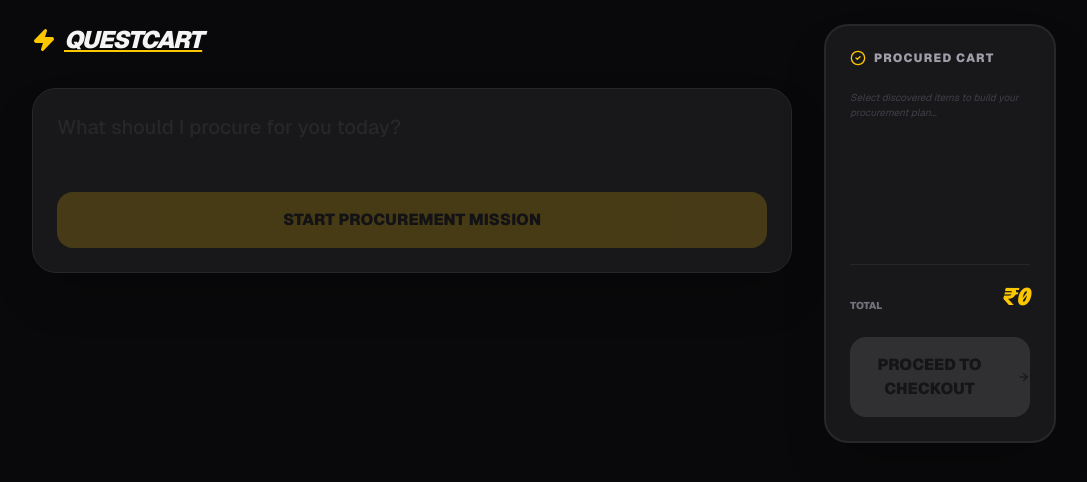
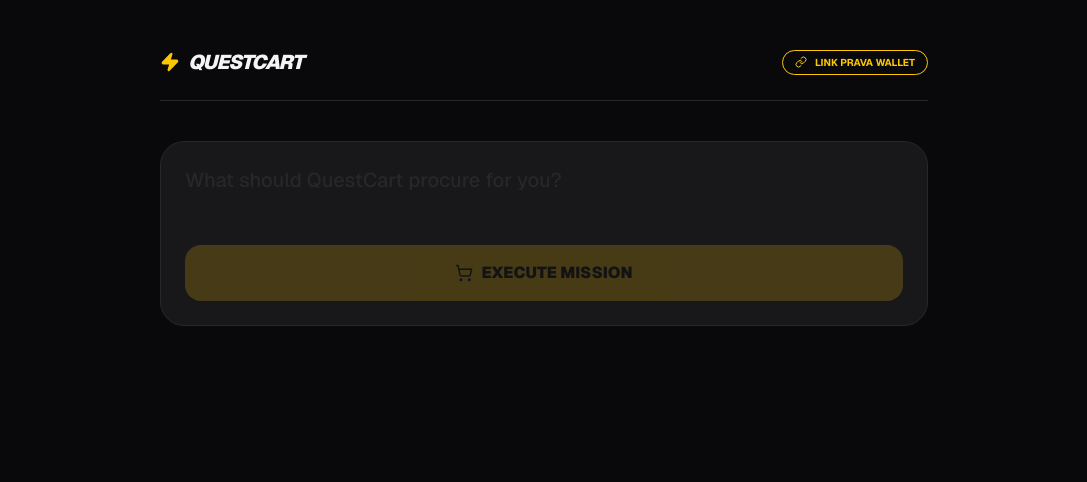
Before and after one commit to Mahatma0Gandhi/QuestCart, a Next.js app: page / in a window 1280 px wide. Shown: the top 482 px of the page, without its empty margins (96-1183 px from the left). Built offline with nearby package versions, Linux system fonts and the light colour scheme.

Commit message:
trying to get mcp to work 2

```diff
--- /dev/null
+++ b/app/api/auth/callback/route.ts
@@ -0,0 +1,14 @@
+import { NextResponse } from "next/server";
+import { cookies } from "next/headers";
+
+export async function GET(req: Request) {
+  const { searchParams } = new URL(req.url);
+  const token = searchParams.get("access_token"); // Prava sends the token here
+
+  if (token) {
+    const cookieStore = await cookies();
+    cookieStore.set("prava_token", token, { httpOnly: true, secure: true });
+  }
+
+  return NextResponse.redirect("/"); // Go back to the dashboard
+}
--- a/app/page.tsx
+++ b/app/page.tsx
@@ -1,22 +1,34 @@
 "use client";
 
-import { useState } from "react";
-import { Loader2, Zap, ShoppingBag, Globe, Target, CheckCircle2, ArrowRight } from "lucide-react";
+import { useState, useEffect } from "react";
+import { Loader2, Zap, ShoppingBag, Globe, Link, CheckCircle2, ShoppingCart } from "lucide-react";
 
 export default function QuestCart() {
   const [goal, setGoal] = useState("");
   const [status, setStatus] = useState<"idle" | "planning" | "discovering" | "done">("idle");
   const [items, setItems] = useState<any[]>([]);
-  const [cart, setCart] = useState<any[]>([]);
+  const [mission, setMission] = useState("");
+  const [error, setError] = useState<string | null>(null);
+  const [hasToken, setHasToken] = useState(false);
+
+  // Check if we are connected to Prava
+  useEffect(() => {
+    const token = document.cookie.includes("prava_token");
+    setHasToken(token);
+  }, []);
 
   const startQuest = async () => {
-    if (!goal) return;
+    if (!hasToken) {
+      window.location.href = "/api/auth/prava";
+      return;
+    }
+
+    setError(null);
     setItems([]);
-    setCart([]);
     setStatus("planning");
 
     try {
-      // 1. PLANNING MODALITY
+      // 1. PLANNING
       const planRes = await fetch("/api/plan", {
         method: "POST",
         body: JSON.stringify({ message: goal }),
@@ -24,145 +36,121 @@ export default function QuestCart() {
       const planData = await planRes.json();
       const planItems = planData.procurement_plan || [];
 
+      setMission(planData.mission || "Procurement Quest");
       setItems(planItems.map((i: any) => ({ ...i, results: null })));
       setStatus("discovering");
 
-      // 2. COMMERCE DISCOVERY MODALITY (MCP BRIDGE)
+      // 2. INCREMENTAL MCP DISCOVERY
       for (const item of planItems) {
         const discRes = await fetch("/api/discover", {
           method: "POST",
           body: JSON.stringify({ item }),
         });
+
+        if (discRes.status === 401) {
+            setError("Session expired. Please reconnect your wallet.");
+            setHasToken(false);
+            setStatus("idle");
+            return;
+        }
+
         const discData = await discRes.json();
-
         setItems(prev => prev.map(p =>
-          p.id === item.id ? { ...p, results: discData.results } : p
+          p.id === item.id ? { ...p, results: discData.results || [] } : p
         ));
       }
       setStatus("done");
-    } catch (e) {
+    } catch (err) {
+      setError("Execution failed. Ensure your API keys are set.");
       setStatus("idle");
     }
   };
 
-  const addToCart = (category: string, product: any) => {
-    setCart(prev => [...prev.filter(i => i.category !== category), { category, ...product }]);
-  };
+  return (
+    <main className="min-h-screen bg-zinc-950 text-zinc-100 p-6 md:p-12 font-sans">
+      <div className="max-w-3xl mx-auto space-y-10">
 
-  return (
-    <main className="min-h-screen bg-zinc-950 text-zinc-100 p-6 font-sans">
-      <div className="max-w-5xl mx-auto grid grid-cols-1 lg:grid-cols-4 gap-8">
+        <header className="flex justify-between items-center border-b border-zinc-800 pb-6">
+          <div className="flex items-center gap-2">
+            <Zap size={20} className="text-yellow-400 fill-yellow-400" />
+            <h1 className="text-xl font-black tracking-tighter italic uppercase">QuestCart</h1>
+          </div>
 
-        {/* LEFT: Quest Engine */}
-        <div className="lg:col-span-3 space-y-8">
-          <header className="flex items-center gap-2">
-            <Zap size={24} className="text-yellow-400 fill-yellow-400" />
-            <h1 className="text-2xl font-black tracking-tighter italic uppercase underline decoration-yellow-400">QuestCart</h1>
+          <button
+            onClick={() => window.location.href = "/api/auth/prava"}
+            className={`text-[10px] font-bold px-3 py-1 rounded-full border flex items-center gap-2 transition-all ${
+              hasToken ? "border-green-500/50 text-green-500" : "border-yellow-400 text-yellow-400 hover:bg-yellow-400 hover:text-black"
+            }`}
+          >
+            {hasToken ? <CheckCircle2 size={12}/> : <Link size={12}/>}
+            {hasToken ? "WALLET LINKED" : "LINK PRAVA WALLET"}
+          </button>
         </header>
 
-          <div className="bg-zinc-900 border border-zinc-800 p-6 rounded-3xl shadow-2xl">
+        <div className="bg-zinc-900 border border-zinc-800 p-6 rounded-3xl">
           <textarea
             className="w-full bg-transparent text-xl outline-none resize-none placeholder:text-zinc-800 font-medium"
-              placeholder="What should I procure for you today?"
+            placeholder="What should QuestCart procure for you?"
             rows={2}
             value={goal}
             onChange={(e) => setGoal(e.target.value)}
-              disabled={status !== "idle"}
           />
           <button
             onClick={startQuest}
             disabled={status !== "idle" || !goal}
-              className="mt-4 w-full bg-yellow-400 text-black font-black py-4 rounded-2xl flex items-center justify-center gap-2 hover:bg-white transition-all disabled:opacity-20"
+            className="mt-4 w-full bg-yellow-400 text-black font-black py-4 rounded-2xl flex items-center justify-center gap-2 disabled:opacity-20 transition-all"
           >
-              {status === "idle" ? "START PROCUREMENT MISSION" : <Loader2 className="animate-spin" />}
+            {status === "idle" ? <><ShoppingCart size={18}/> EXECUTE MISSION</> : <Loader2 className="animate-spin" />}
           </button>
         </div>
 
-          <div className="grid grid-cols-1 md:grid-cols-2 gap-4">
+        {error && (
+          <div className="bg-red-500/10 border border-red-500/20 p-4 rounded-xl text-red-400 text-xs font-mono">
+            {error}
+          </div>
+        )}
+
+        <div className="space-y-6 pb-20">
           {items.map((item, idx) => (
-              <div key={idx} className="bg-zinc-900/40 border border-zinc-800 rounded-3xl p-5 space-y-4 flex flex-col">
-                <div className="flex justify-between items-start">
+            <div key={item.id || idx} className="bg-zinc-900/30 border border-zinc-800 rounded-3xl overflow-hidden">
+              <div className="p-4 bg-zinc-900/50 border-b border-zinc-800 flex justify-between items-center">
                 <div>
-                    <h3 className="text-[10px] font-bold text-zinc-500 uppercase tracking-[0.2em]">{item.category}</h3>
-                    <p className="text-sm font-bold text-zinc-300">{item.search_queries?.[0]}</p>
+                  <h3 className="text-[10px] font-bold text-zinc-500 uppercase tracking-widest">{item.category}</h3>
+                  <p className="text-sm font-bold text-zinc-200">{item.search_queries?.[0]}</p>
                 </div>
-                  <span className="text-[10px] font-mono text-zinc-600">₹{item.target_budget}</span>
+                <p className="text-sm font-mono text-white">₹{item.target_budget?.toLocaleString()}</p>
               </div>
 
-                <div className="flex-1 space-y-2">
+              <div className="p-4 space-y-2">
                 {item.results === null ? (
-                    <div className="flex items-center gap-3 py-6 justify-center text-zinc-700">
-                      <Loader2 size={16} className="animate-spin" />
+                  <div className="flex items-center justify-center py-6 gap-3 text-zinc-700">
+                    <Loader2 size={14} className="animate-spin" />
                     <span className="text-[10px] font-mono uppercase tracking-widest">MCP Discovery...</span>
                   </div>
-                  ) : item.results?.length > 0 ? (
-                    item.results.map((prod: any, pIdx: number) => {
-                      const isSelected = cart.find(c => c.product_id === prod.product_id);
-                      return (
-                        <div
-                          key={pIdx}
-                          onClick={() => addToCart(item.category, prod)}
-                          className={`cursor-pointer p-3 rounded-xl border transition-all flex justify-between items-center ${
-                            isSelected ? 'border-yellow-400 bg-yellow-400/5' : 'border-zinc-800 bg-zinc-950 hover:border-zinc-700'
-                          }`}
-                        >
+                ) : item.results && item.results.length > 0 ? (
+                  item.results.map((prod: any, pIdx: number) => (
+                    <div key={pIdx} className="bg-zinc-950 p-3 rounded-xl border border-zinc-800 flex justify-between items-center hover:border-yellow-400/30 transition-all">
                       <div className="flex items-center gap-3">
-                            <ShoppingBag className={isSelected ? 'text-yellow-400' : 'text-zinc-600'} size={14} />
+                        <ShoppingBag size={14} className="text-zinc-600" />
                         <div>
-                              <p className="text-[11px] font-bold text-zinc-200 line-clamp-1">{prod.name}</p>
-                              <span className="text-[9px] text-zinc-500 uppercase font-bold">{prod.merchant}</span>
+                          <p className="text-[11px] font-medium text-zinc-200 line-clamp-1">{prod.name}</p>
+                          <div className="flex items-center gap-1">
+                            <Globe size={8} className="text-zinc-700" />
+                            <span className="text-[9px] text-zinc-500 font-bold uppercase">{prod.merchant}</span>
                           </div>
                         </div>
-                          <p className="text-[11px] font-mono font-black text-yellow-400 ml-2">₹{prod.price?.toLocaleString()}</p>
                       </div>
-                      )
-                    })
+                      <p className="text-xs font-mono text-yellow-400 ml-4">₹{prod.price?.toLocaleString()}</p>
+                    </div>
+                  ))
                 ) : (
-                    <p className="text-[10px] text-zinc-700 italic text-center py-4">No MCP results found.</p>
+                  <p className="text-[10px] text-zinc-800 italic text-center py-4">No results found in marketplace.</p>
                 )}
               </div>
             </div>
           ))}
         </div>
       </div>
-
-        {/* RIGHT: Agent Decisions */}
-        <div className="lg:col-span-1">
-          <div className="sticky top-6 bg-zinc-900 border-2 border-zinc-800 rounded-3xl p-6 space-y-6 shadow-2xl">
-            <div className="flex items-center gap-2 text-zinc-400">
-              <CheckCircle2 size={16} className="text-yellow-400" />
-              <h2 className="text-xs font-black uppercase tracking-widest">Procured Cart</h2>
-            </div>
-
-            <div className="space-y-3 min-h-[150px]">
-              {cart.map((item, i) => (
-                <div key={i} className="flex flex-col border-b border-zinc-800 pb-2">
-                   <div className="flex justify-between items-center">
-                    <span className="text-[9px] text-zinc-500 font-bold uppercase">{item.category}</span>
-                    <span className="text-[11px] font-mono text-white">₹{item.price?.toLocaleString()}</span>
-                  </div>
-                  <span className="text-[10px] text-zinc-400 line-clamp-1">{item.name}</span>
-                </div>
-              ))}
-              {cart.length === 0 && <p className="text-[10px] text-zinc-700 italic">Select discovered items to build your procurement plan...</p>}
-            </div>
-
-            <div className="pt-4 border-t border-zinc-800">
-              <div className="flex justify-between items-end mb-6">
-                <span className="text-[10px] text-zinc-500 font-black">TOTAL</span>
-                <span className="text-2xl font-black text-yellow-400 font-mono italic">₹{cart.reduce((s, i) => s + (i.price || 0), 0).toLocaleString()}</span>
-              </div>
-
-              <button
-                disabled={cart.length === 0}
-                className="w-full bg-white text-black font-black py-4 rounded-2xl flex items-center justify-center gap-2 hover:bg-yellow-400 transition-all disabled:opacity-10"
-              >
-                PROCEED TO CHECKOUT <ArrowRight size={16} />
-              </button>
-            </div>
-          </div>
-        </div>
-      </div>
     </main>
   );
 }
```
Also changed, not shown: app/api/auth/prava/route.ts (added). Lines whose indentation alone changed are shown as unchanged.
